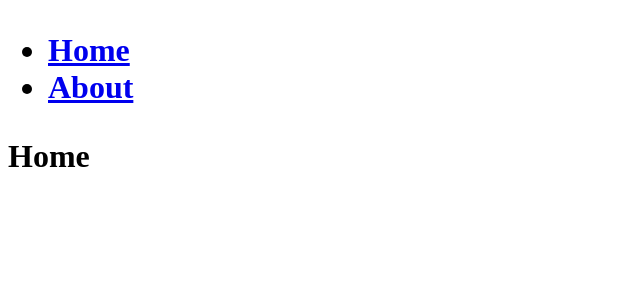
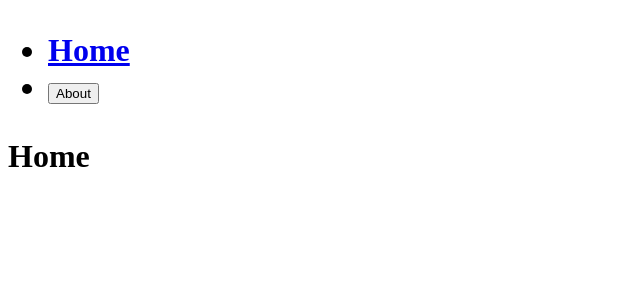
Before and after one commit to hyunjun06/react_masterclass_ts, a React (Create React App) app: page / in a window 1280 px wide. Shown: the top 300 px of the page, without its empty margins (0-640 px from the left). Built offline with nearby package versions, Linux system fonts and the light colour scheme.

Commit message:
React Router #4.4

```diff
--- a/src/components/Header.tsx
+++ b/src/components/Header.tsx
@@ -1,6 +1,11 @@
-import { Link } from "react-router-dom";
+import { Link, useNavigate } from "react-router-dom";
 
 function Header() {
+    const navigate = useNavigate();
+    const onAboutClick = () => {
+        navigate("/about");
+    };
+
     return (
       <header>
         <h1>
@@ -9,7 +14,7 @@
               <Link to="/">Home</Link>
             </li>
             <li>
-              <Link to="/about">About</Link>
+                <button onClick={onAboutClick}>About</button>
             </li>
           </ul>
         </h1>
```
